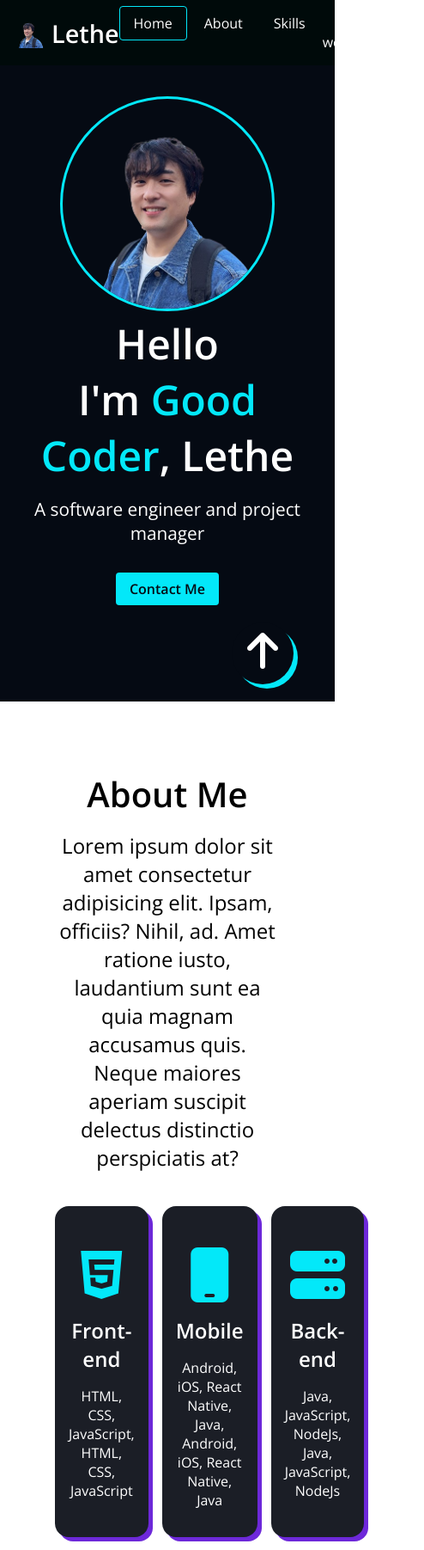
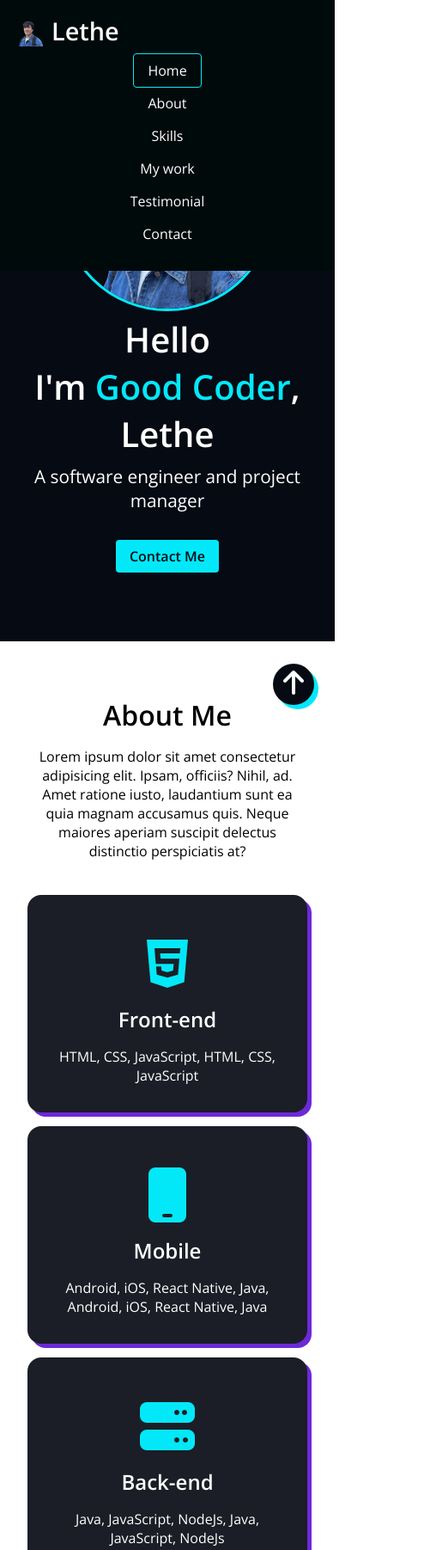
Before and after one commit to soulrete/portfolio, a plain HTML site: page index.html in a window 390 px wide. Shown: the top 1803 px of the page at 86% size, 494 px wide, since content can reach past the window. Drawn offline with nearby package versions, Linux system fonts and the light colour scheme.

Commit message:
CSS-Responsive

```diff
--- a/css/style.css
+++ b/css/style.css
@@ -468,3 +468,88 @@ img태그 전부를 고른 뒤 header__logo 태그 아래에 있는걸 선택한
 .contact__link:hover {
     color: var(--color-accent);
 }
+
+/* 반응형 스타일링. 넓이 0~768px이하까지 */
+@media screen and (max-width: 768px) {
+    .section {
+        padding: 3rem 2rem;
+    }
+
+    .title {
+        font-size: 2rem;
+    }
+
+    .description {
+        font-size: 1rem;
+    }
+
+    .header {
+        flex-direction: column;
+        align-items: start;
+    }
+
+    .header__menu {
+        flex-direction: column;
+        text-align: center;
+        padding: 1rem 4rem;
+        gap: 1rem;
+    }
+
+    .header__nav {
+        width: 100%
+    }
+
+    #home {
+        padding-bottom: 3rem;
+    }
+
+    .home__title {
+        font-size: 2.5rem;
+        margin-bottom: 0.5rem;
+    }
+
+    .majors {
+        flex-direction: column;
+        align-items: center;
+    }
+
+    .major {
+        max-width: 25rem;
+    }
+
+    .job {
+        justify-content: center;
+    }
+
+    .skills {
+        grid-template-columns: 1fr;
+    }
+
+    .categories {
+        flex-direction: column;
+    }
+
+    .category {
+        width: 100%;
+    }
+
+    .projects {
+        grid-template-columns: repeat(2, 1fr);
+    }
+
+    .testimonial {
+        flex-direction: column;
+    }
+
+    .testimonial:nth-child(even) .testimonial__img {
+        order: 0;
+    }
+
+    .arrow-up {
+        font-size: 2rem;
+        width: 3rem;
+        height: 3rem;
+        bottom: 1.5rem;
+        right: 1.5rem;
+    }
+}
--- a/index.html
+++ b/index.html
@@ -32,7 +32,7 @@
             <img class="header__logo__img" src="images/favicon.ico" alt="logo">
             <h1 class="header__logo__title"><a href="#">Lethe</a></h1>
         </div>
-        <nav>
+        <nav class="header__nav">
             <ul class="header__menu">
                 <li><a class="header__menu__item active" href="#home">Home</a></li>
                 <li><a class="header__menu__item" href="#about">About</a></li>
```
